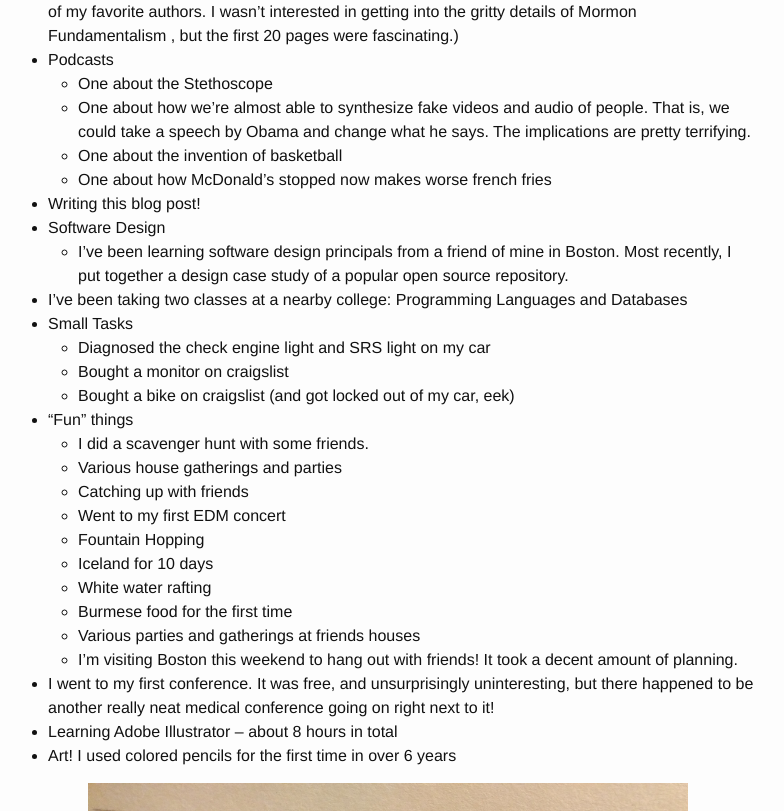
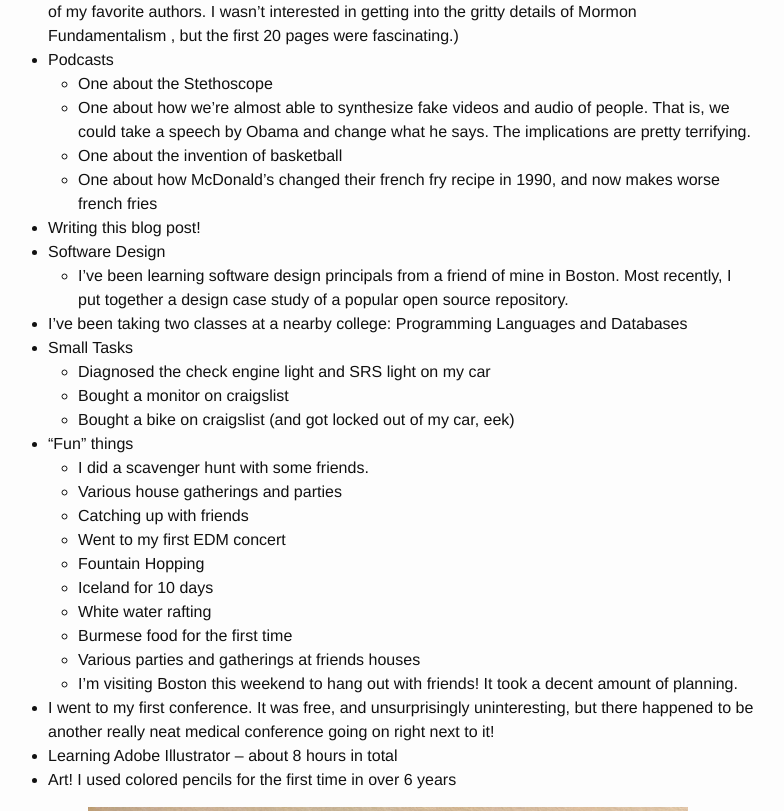
Before and after one commit to chaselambda/chaselambda.github.io, a Jekyll site: the page built from _posts/2017-11-06-2-month-summary.markdown, in a window 1280 px wide and 900 px high, scrolled down 1191 px, cut to the strip 89-900 px from the top of the window. Shown: the whole strip, without its empty margins (252-1036 px from the left). Built offline with Jekyll 4.4.1, drawn with Linux system fonts in a browser that asks for light colours.

Commit message:
Fix typo

```diff
--- a/_posts/2017-11-06-2-month-summary.markdown
+++ b/_posts/2017-11-06-2-month-summary.markdown
@@ -31,7 +31,7 @@ I left my job 2 months ago and I've been exploring the world around me. Here's w
     * One about the Stethoscope
     * One about how we're almost able to synthesize fake videos and audio of people. That is, we could take a speech by Obama and change what he says. The implications are pretty terrifying.
     * One about the invention of basketball
-    * One about how McDonald's stopped now makes worse french fries
+    * One about how McDonald's changed their french fry recipe in 1990, and now makes worse french fries
 * Writing this blog post!
 * Software Design
     * I've been learning software design principals from a friend of mine in Boston. Most recently, I put together a design case study of a popular open source repository.
```
